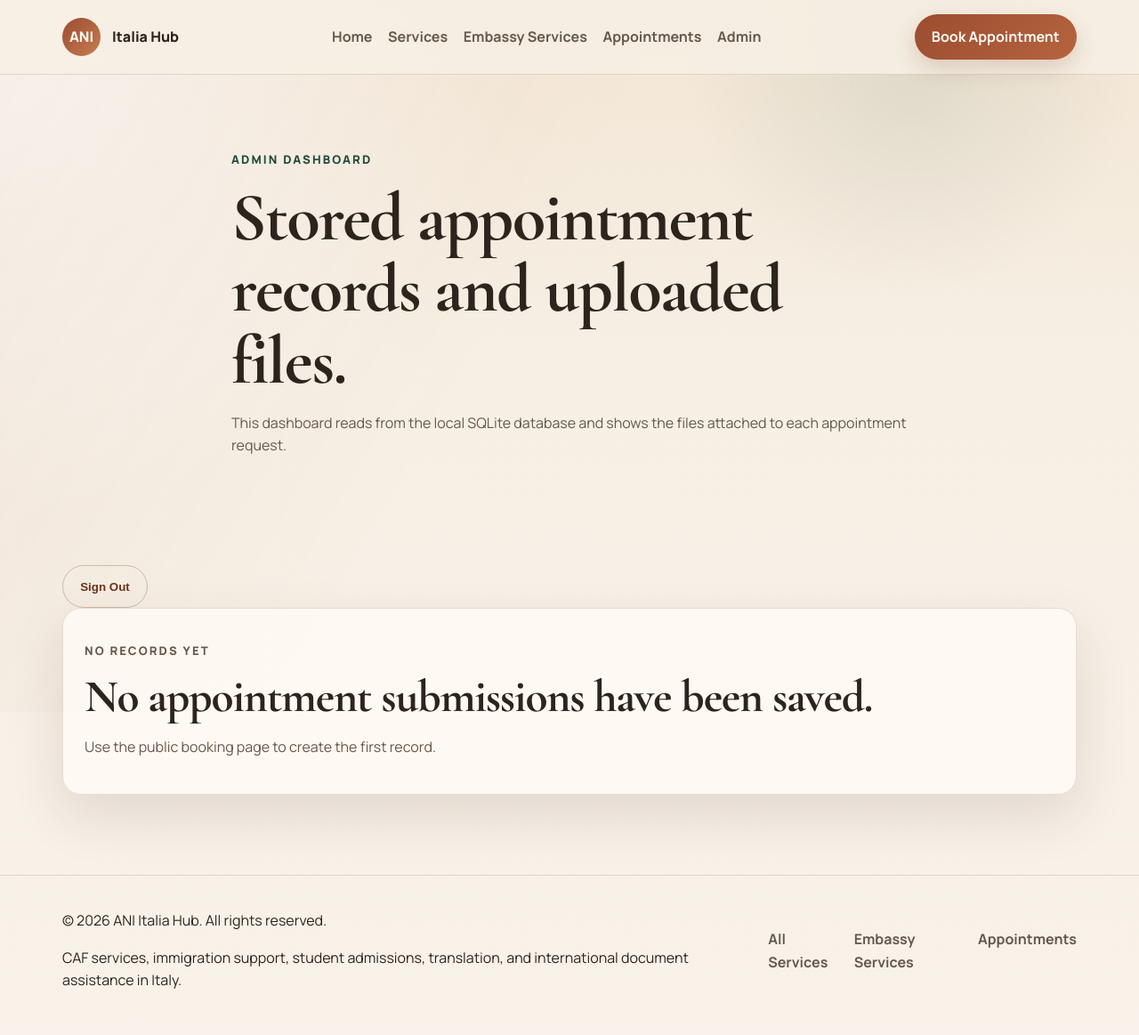
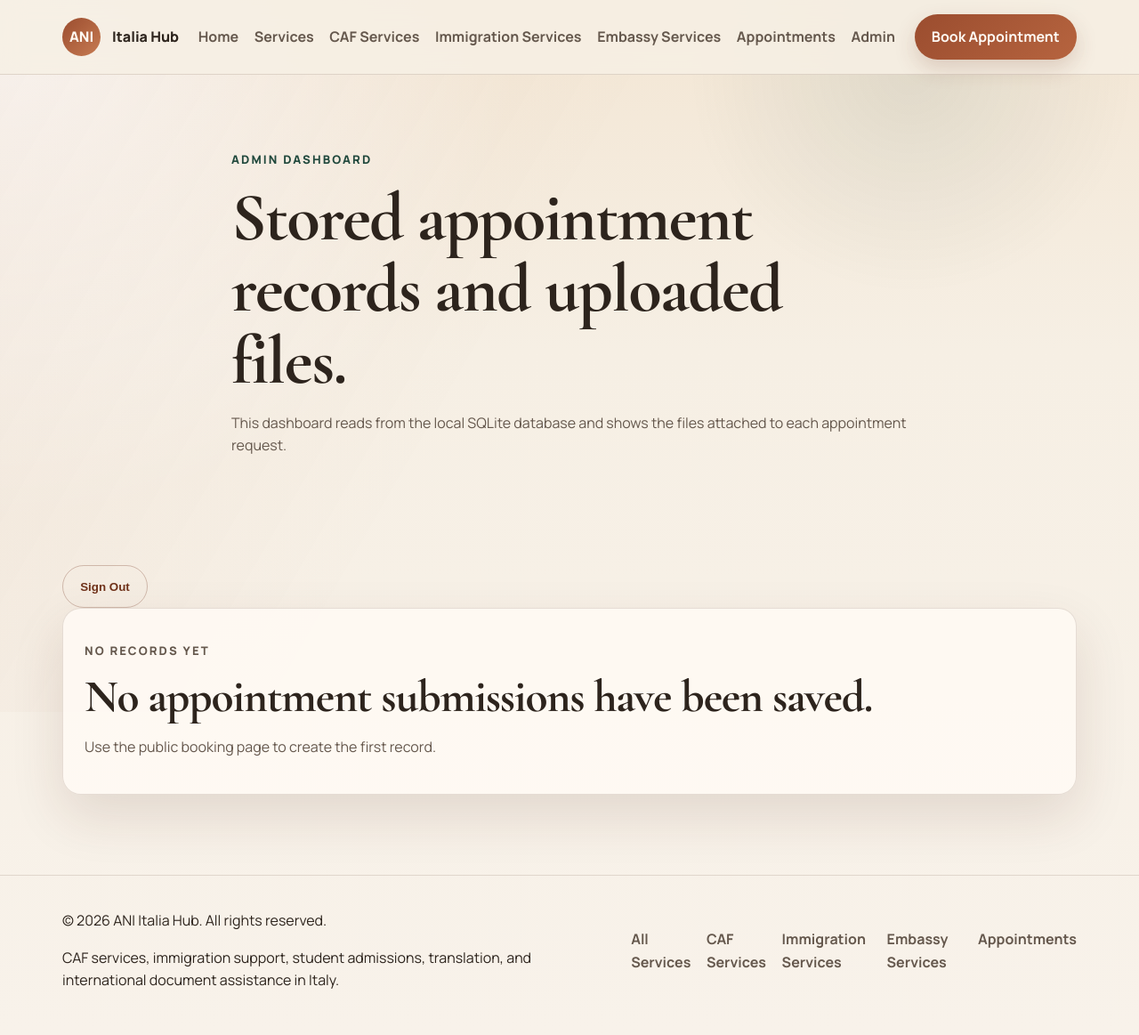
Before and after one commit to ananthareddykunreddy/italia-caf-immigration-site, a Flask app: page /admin/dashboard in a window 1280 px wide. Shown: the whole page at 89% size. Run offline with Flask 3, Linux system fonts and the light colour scheme; the visitor is signed in with stand-in values (Sample User, id 1); data that the repository does not hold is empty.

Commit message:
Add service pages to header navigation

```diff
--- a/templates/base.html
+++ b/templates/base.html
@@ -21,6 +21,8 @@
         <ul class="nav-links">
           <li><a href="{{ url_for('home') }}">Home</a></li>
           <li><a href="{{ url_for('services') }}">Services</a></li>
+          <li><a href="{{ url_for('caf_services') }}">CAF Services</a></li>
+          <li><a href="{{ url_for('immigration_services') }}">Immigration Services</a></li>
           <li><a href="{{ url_for('embassy_services') }}">Embassy Services</a></li>
           <li><a href="{{ url_for('appointments') }}">Appointments</a></li>
           <li><a href="{{ url_for('admin_login') }}">Admin</a></li>
@@ -50,6 +52,8 @@
       </div>
       <div class="footer-links">
         <a href="{{ url_for('services') }}">All Services</a>
+        <a href="{{ url_for('caf_services') }}">CAF Services</a>
+        <a href="{{ url_for('immigration_services') }}">Immigration Services</a>
         <a href="{{ url_for('embassy_services') }}">Embassy Services</a>
         <a href="{{ url_for('appointments') }}">Appointments</a>
       </div>
```
